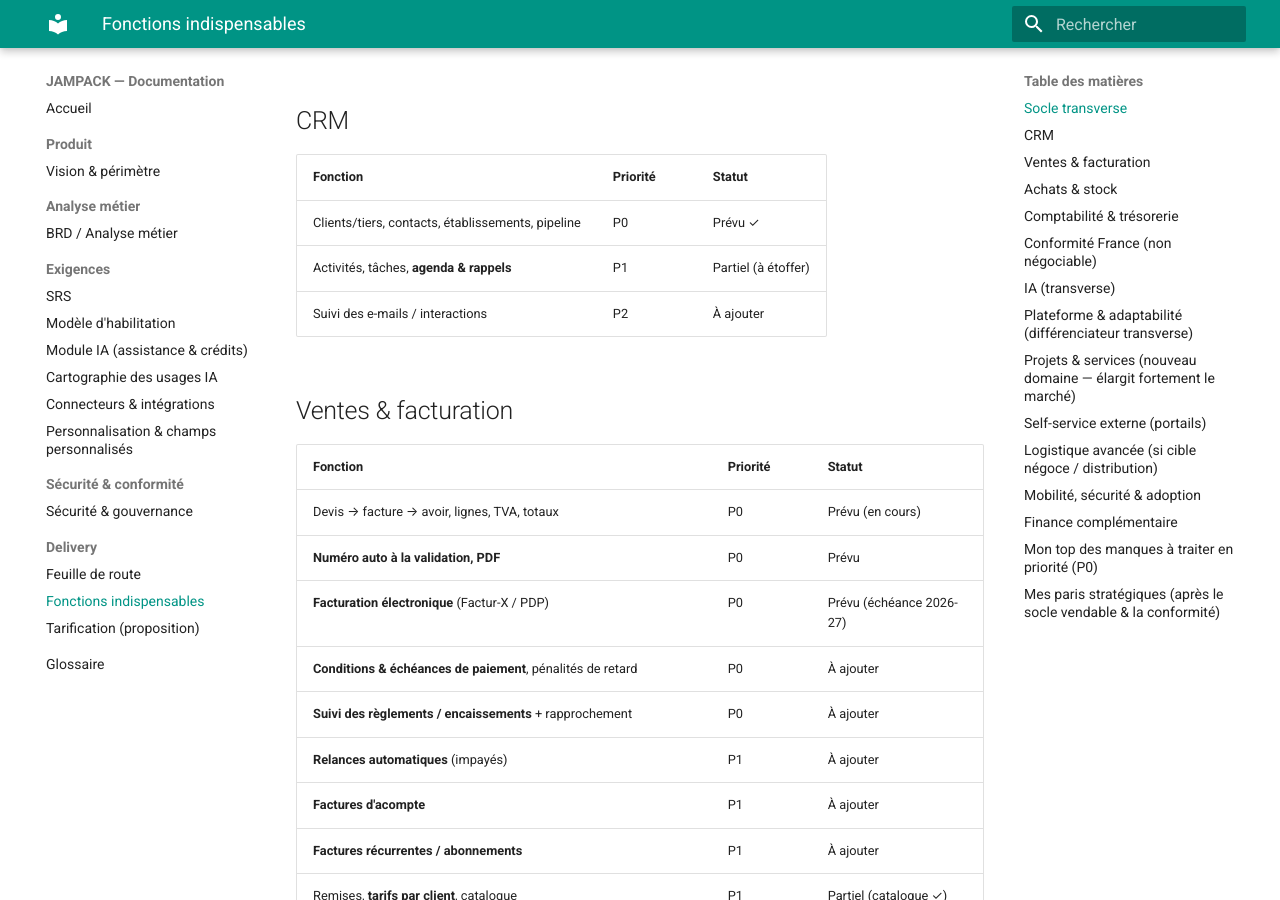
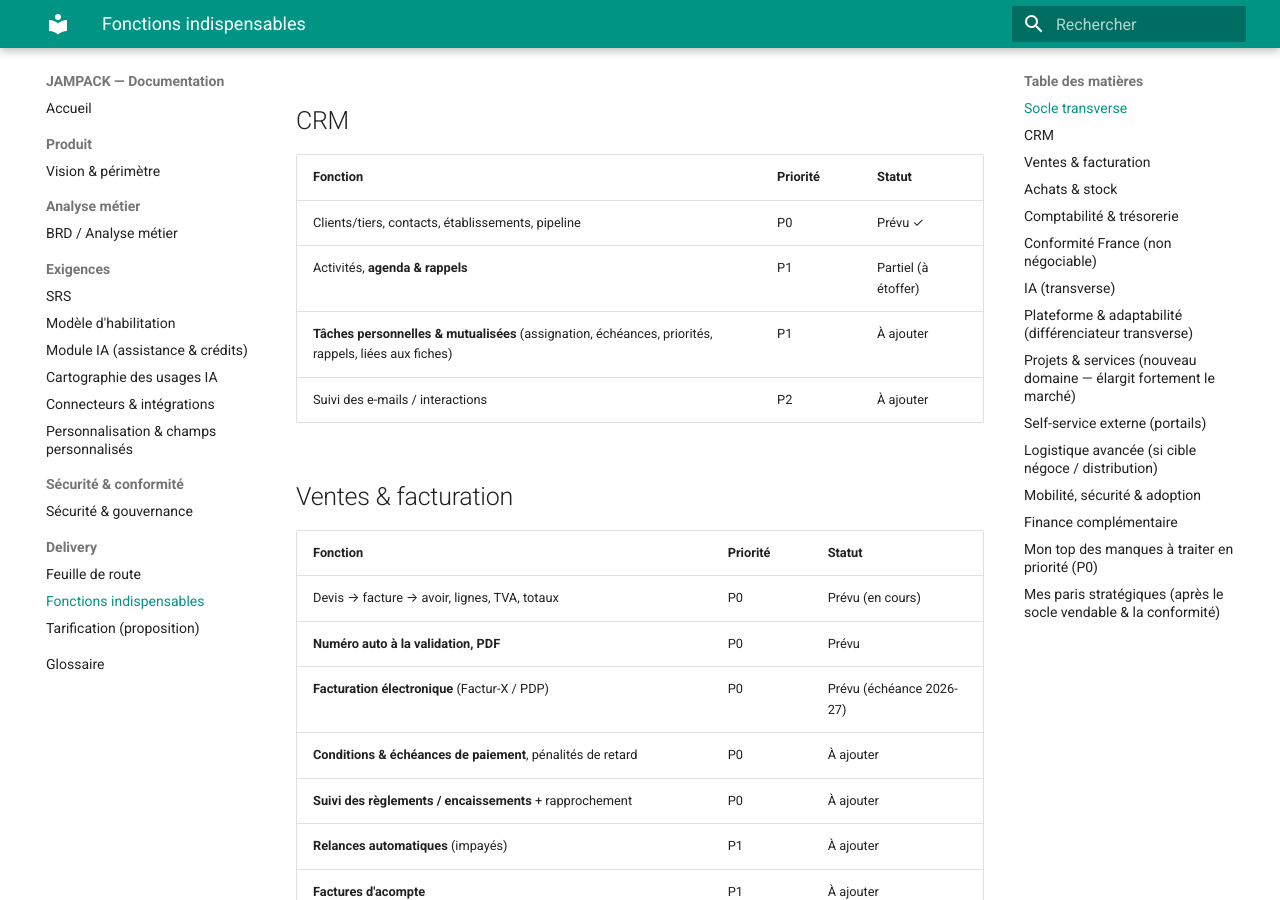
Before and after one commit to chrisx13/jampack-docs, an MkDocs documentation site: the page built from docs/70-delivery/fonctions-indispensables.md, in a window 1280 px wide and 900 px high, scrolled down 1153 px. Built offline with MkDocs 1.6.1 and Material for MkDocs 9.7.7, drawn with Linux system fonts in a browser that asks for light colours.

Commit message:
docs: gestion des taches personnelles & mutualisees
- RG-43: taches a deux portees — personnelles (privees au proprietaire, invisibles
  aux autres meme en vue consolidee) et mutualisees/partagees (assignables, visibles
  selon les droits). Echeance/priorite/statut/assignation/rappels, liees aux fiches;
  cloisonnees par societe, sous droits, non supprimees, tracees; IA propose/priorise.
- fonctions-indispensables (CRM) + roadmap (Jalon B) alignes.

Co-Authored-By: Claude Opus 4.8 <noreply@anthropic.com>
Claude-Session: https://claude.ai/code/session_01Pwuv6ro2738bcQPvWxGDbM

```diff
--- a/docs/70-delivery/fonctions-indispensables.md
+++ b/docs/70-delivery/fonctions-indispensables.md
@@ -27,7 +27,8 @@ Avis d'architecte sur les fonctions **indispensables** d'un ERP pour TPE/PME fra
 | Fonction | Priorité | Statut |
 |---|---|---|
 | Clients/tiers, contacts, établissements, pipeline | P0 | Prévu ✓ |
-| Activités, tâches, **agenda & rappels** | P1 | Partiel (à étoffer) |
+| Activités, **agenda & rappels** | P1 | Partiel (à étoffer) |
+| **Tâches personnelles & mutualisées** (assignation, échéances, priorités, rappels, liées aux fiches) | P1 | À ajouter |
 | Suivi des e-mails / interactions | P2 | À ajouter |
 
 ## Ventes & facturation
```
Also changed, not shown: docs/10-analyse-metier/brd.md (+1 -0 lines), docs/70-delivery/roadmap.md (+1 -0 lines).
